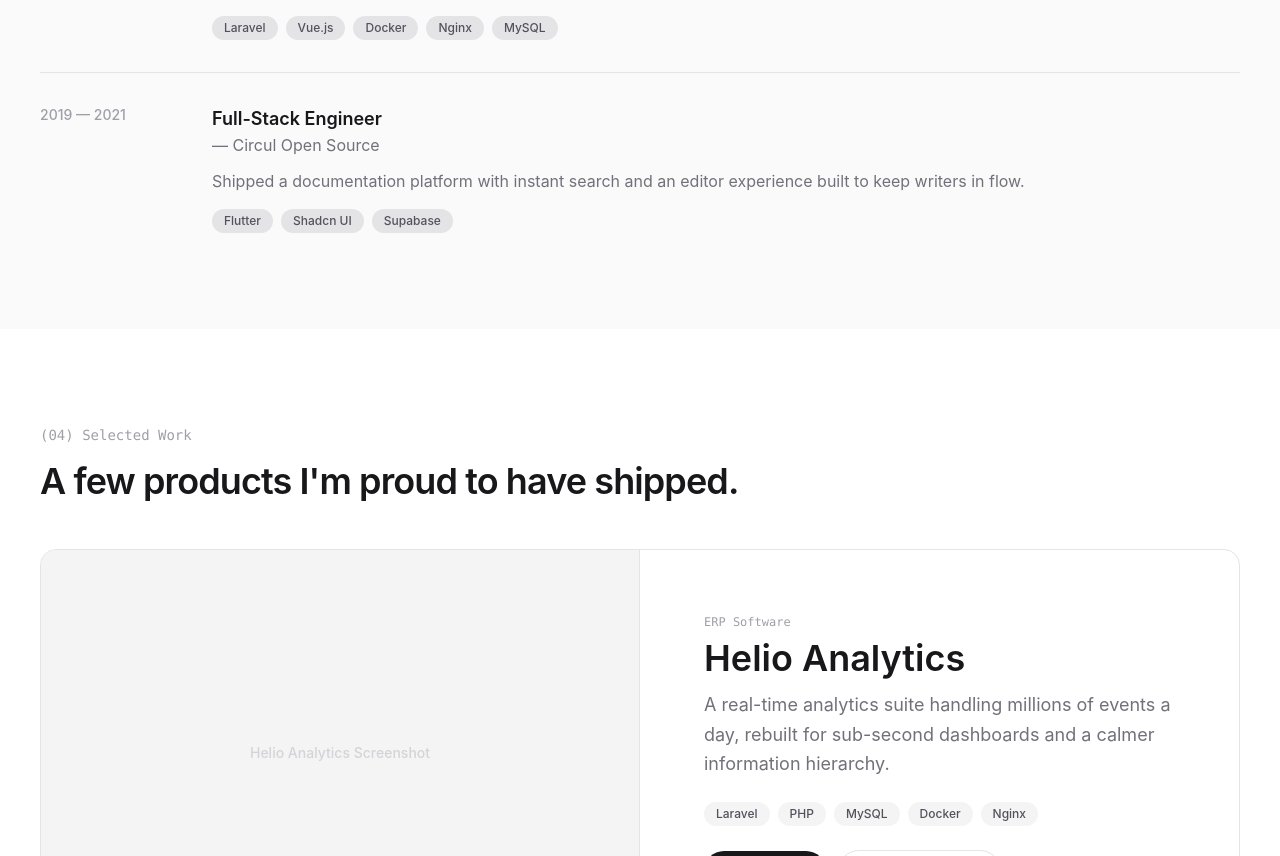
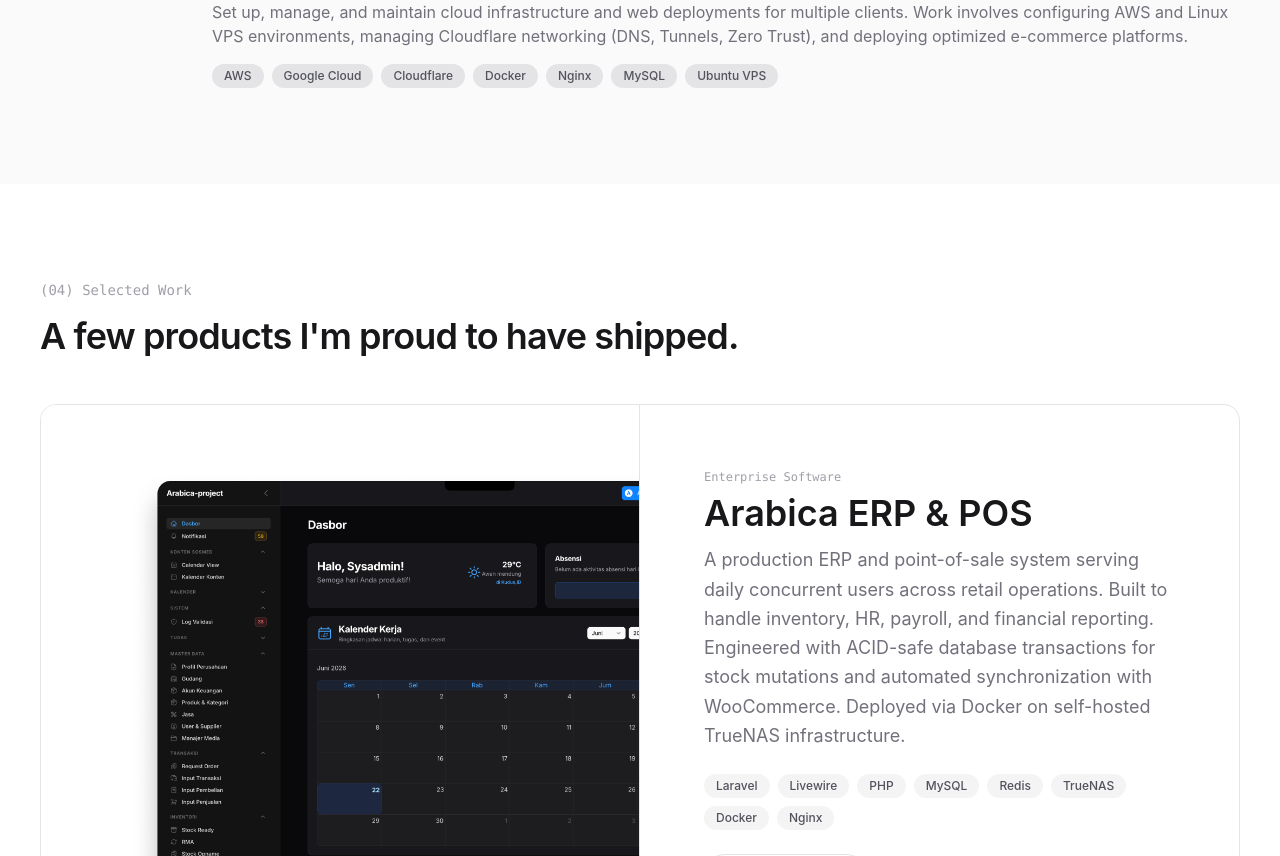
Before and after one commit to geprakoso/landing-page, a React (Vite) app: page / in a window 1280 px wide. Shown: the part 2596-3452 px from the top of the page. Built offline with nearby package versions, Linux system fonts and the light colour scheme.

Commit message:
adjust project

```diff
--- a/src/components/Experience.tsx
+++ b/src/components/Experience.tsx
@@ -1,27 +1,19 @@
 const experiences = [
   {
-    period: '2023 \u2014 Present',
-    title: 'Full Stack Engineer',
+    period: '2020 \u2014 2026',
+    title: 'Full-Stack Developer & DevOps Engineer at Haen Teknologi Nusantara',
     company: 'Arabica ERP SME Software',
     description:
-      "Lead front-end for a real-time analytics platform \u2014 owning the design system, performance budget, and the team's engineering standards.",
-    tags: ['Laravel', 'PHP', 'MySQL', 'Docker', 'Nginx'],
+      "Lead the development of internal operations software and manage the company's self-hosted infrastructure. Responsibilities include engineering backend systems, enforcing data integrity for concurrent users, and maintaining the full DevOps lifecycle across TrueNAS and Linux servers.",
+    tags: ['Laravel', 'PHP', 'MySQL', 'Docker', 'Nginx', 'TrueNAS', 'Ubuntu VPS'],
   },
   {
-    period: '2021 \u2014 2023',
-    title: 'Full-Stack Engineer',
-    company: 'Hook ERP Software (Open Source)',
+    period: '2017 \u2014 Present',
+    title: 'Freelance Developer & Infrastructure Engineer',
+    company: 'Various Clients',
     description:
-      'Built core banking flows end to end, from Postgres schema to pixel, for a consumer fintech used by half a million people.',
-    tags: ['Laravel', 'Vue.js', 'Docker', 'Nginx', 'MySQL'],
-  },
-  {
-    period: '2019 \u2014 2021',
-    title: 'Full-Stack Engineer',
-    company: 'Circul Open Source',
-    description:
-      'Shipped a documentation platform with instant search and an editor experience built to keep writers in flow.',
-    tags: ['Flutter', 'Shadcn UI', 'Supabase'],
+      'Set up, manage, and maintain cloud infrastructure and web deployments for multiple clients. Work involves configuring AWS and Linux VPS environments, managing Cloudflare networking (DNS, Tunnels, Zero Trust), and deploying optimized e-commerce platforms.',
+    tags: ['AWS', 'Google Cloud', 'Cloudflare', 'Docker', 'Nginx', 'MySQL', 'Ubuntu VPS'],
   },
 ]
 
--- a/src/components/OpenSource.tsx
+++ b/src/components/OpenSource.tsx
@@ -2,27 +2,19 @@
 
 const repos = [
   {
-    name: 'Hook',
-    stars: '1,240',
+    name: 'Hook ERP Software',
+    stars: 'Open Source',
     description:
-      'An ERP Software for small to medium business built with Laravel and Vue.js with blazing fast performance.',
+      'An open-source business management and POS system designed for small to medium enterprises. Served as the primary front-end contributor, building responsive single-page application workflows and designing a Docker-compatible deployment structure for queue-based processing.',
     tag: 'LARAVEL',
     github: 'https://github.com/alamulhuda/hook',
     demo: 'https://example.com',
   },
   {
-    name: 'Monthly Report',
-    stars: '2,100',
-    description: 'A 1kb client-side router with zero config.',
-    tag: 'JavaScript',
-    github: 'https://github.com/geprakoso/monthlyreport',
-    demo: 'https://example.com',
-  },
-  {
     name: 'Circul',
-    stars: '860',
-    description: 'A dependency-free React hook for throttled values.',
-    tag: 'React',
+    stars: 'Open Source',
+    description: 'A prototype mobile application for community-driven waste mapping and environmental reporting. Architected with a local-first offline persistence model using SQLite and Supabase sync, featuring GPS-tagged photo reports and geospatial visualization via OpenStreetMap.',
+    tag: ['Flutter', 'Supabase', 'OSM'],
     github: 'https://github.com/geprakoso/circul',
     demo: 'https://example.com',
   },
@@ -54,7 +46,7 @@
                 {r.description}
               </p>
               <span className="text-[10px] font-semibold tracking-widest text-zinc-400 mb-4">
-                {r.tag}
+                {Array.isArray(r.tag) ? r.tag.join(', ') : r.tag}
               </span>
               <div className="flex items-center gap-4 text-sm font-medium">
                 <a
--- a/src/components/Projects.tsx
+++ b/src/components/Projects.tsx
@@ -2,25 +2,11 @@
 
 const projects = [
   {
-    category: 'ERP Software',
-    title: 'Helio Analytics',
+    category: 'Enterprise Software',
+    title: 'Arabica ERP & POS',
     description:
-      'A real-time analytics suite handling millions of events a day, rebuilt for sub-second dashboards and a calmer information hierarchy.',
-    tags: ['Laravel', 'PHP', 'MySQL', 'Docker', 'Nginx'],
-  },
-  {
-    category: 'Fintech',
-    title: 'Drift Finance',
-    description:
-      'End-to-end product design and front-end for a consumer banking experience focused on trust, speed, and clarity.',
-    tags: ['Laravel', 'Vue.js', 'Docker', 'Nginx', 'MySQL'],
-  },
-  {
-    category: 'Mobile App',
-    title: 'Atlas Docs',
-    description:
-      'A documentation platform with instant search and a writing experience engineered to keep teams in flow.',
-    tags: ['Flutter', 'Shadcn UI', 'Supabase'],
+      'A production ERP and point-of-sale system serving daily concurrent users across retail operations. Built to handle inventory, HR, payroll, and financial reporting. Engineered with ACID-safe database transactions for stock mutations and automated synchronization with WooCommerce. Deployed via Docker on self-hosted TrueNAS infrastructure.',
+    tags: ['Laravel', 'Livewire','PHP', 'MySQL', 'Redis', 'TrueNAS', 'Docker', 'Nginx'],
   },
 ]
 
@@ -40,8 +26,12 @@
               key={p.title}
               className="border border-zinc-200 rounded-2xl overflow-hidden grid grid-cols-1 md:grid-cols-2 divide-y md:divide-y-0 md:divide-x divide-zinc-200"
             >
-              <div className="bg-zinc-100 aspect-[4/3] md:aspect-auto flex items-center justify-center text-zinc-300 text-sm font-medium">
-                {p.title} Screenshot
+              <div className="aspect-[4/3] md:aspect-auto overflow-hidden">
+                <img
+                  src="/Arabica.jpg"
+                  alt={`${p.title} Screenshot`}
+                  className="w-full h-full object-cover"
+                />
               </div>
               <div className="p-6 md:p-16 flex flex-col justify-center">
                 <span className="text-xs font-mono text-zinc-400 mb-2">
@@ -64,14 +54,14 @@
                   ))}
                 </div>
                 <div className="flex items-center gap-3 text-sm font-medium">
-                  <a
+                  {/* <a
                     href="https://example.com"
                     className="px-5 py-2.5 bg-zinc-900 text-white hover:bg-zinc-800 rounded-full transition-colors flex items-center gap-1.5"
                   >
                     Visit Live <ArrowUpRight className="w-4 h-4" />
-                  </a>
+                  </a> */}
                   <a
-                    href="https://example.com"
+                    href="https://github.com/geprakoso/arabica-erp"
                     className="px-5 py-2.5 bg-white text-zinc-900 border border-zinc-200 hover:bg-zinc-50 rounded-full transition-colors flex items-center gap-1.5"
                   >
                     Read the Story <ArrowRight className="w-4 h-4" />
```
Also changed, not shown: public/Arabica.jpg (added).
